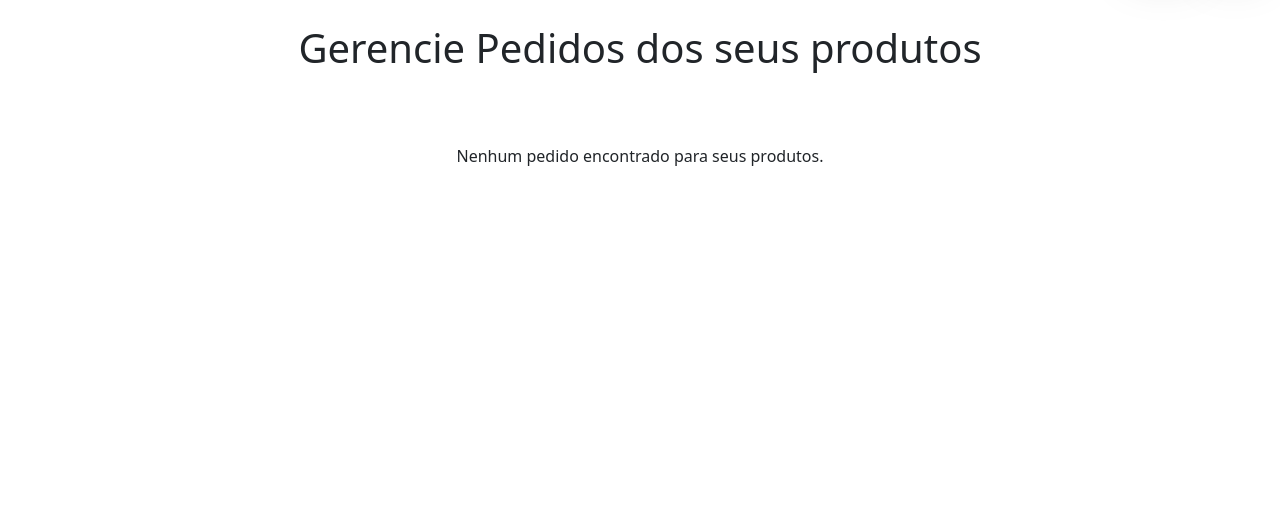
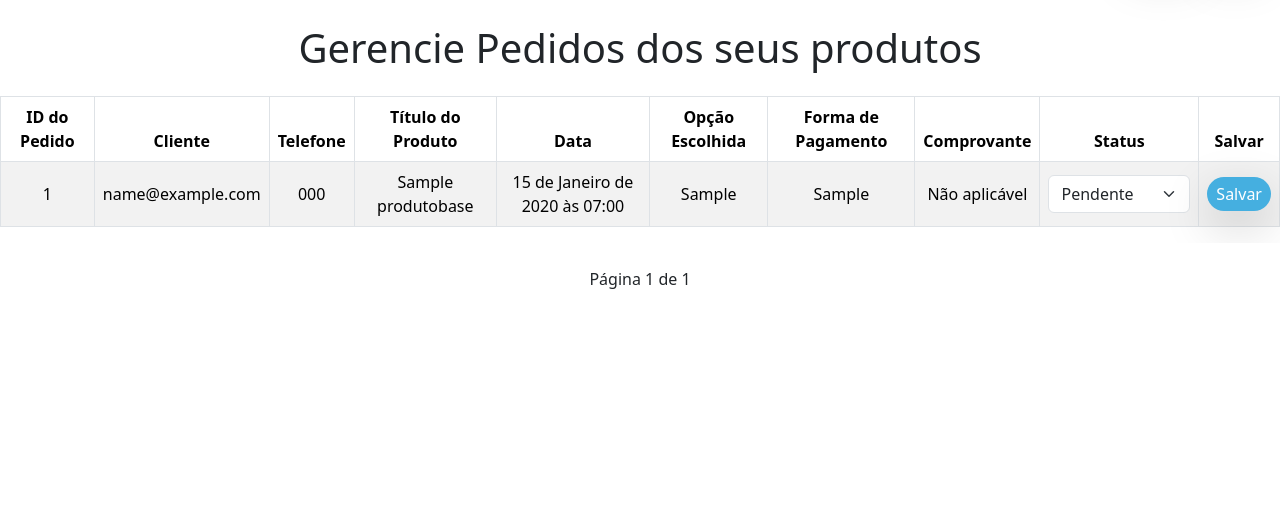
Before and after one commit to EugenioUrbano/IFSHOP, a Django app: page /pedidos_produtos/ in a window 1280 px wide. Shown: the part 100-631 px from the top of the page. Run offline with Django 5.2, Linux system fonts and the light colour scheme; a user stored in the database is signed in; tables that the repository leaves empty hold one stand-in row (values such as "Sample post"); grey boxes marked "Sample" are stand-in pictures; data that the repository does not hold is empty; some libraries are stand-ins or nearby versions.

Commit message:
Pedidos de produtos pronto e funcionando

```diff
--- a/ifshop/templates/pedidos/pedidos_camisetas.html
+++ b/ifshop/templates/pedidos/pedidos_camisetas.html
@@ -21,8 +21,6 @@
 <div class="container text-center my-4">
     <h1>Gerencie Pedidos das suas Camisetas</h1>
 </div>
-
-
 
 {% if pedidos_com_forms %}
 <div class="table-responsive">
--- a/ifshop/templates/pedidos/pedidos_produtos.html
+++ b/ifshop/templates/pedidos/pedidos_produtos.html
@@ -45,12 +45,12 @@
             {% for item in pedidos_com_forms %}
             <tr>
                 <td>{{ item.pedido.id }}</td>
-                <td>{{ item.pedido.pedido.cliente }}</td>
-                <td>{{ item.pedido.pedido.cliente.telefone }}</td>
+                <td>{{ item.pedido.cliente }}</td>
+                <td>{{ item.pedido.cliente.telefone }}</td>
                 <td>{{ item.pedido.produto.titulo }}</td>
-                <td>{{ item.pedido.pedido.data_pedido }}</td>
-                <td>{{ item.pedido.pedido.opcao_escolhida }}</td>
-                <td>{{ item.pedido.pedido.forma_pag }}</td>
+                <td>{{ item.pedido.data_pedido }}</td>
+                <td>{{ item.pedido.opcao_escolhida }}</td>
+                <td>{{ item.pedido.forma_pag }}</td>
                 <td>
                     {% if item.pedido.forma_pag == "Pix" %}
                         {% if item.pedido.comprovante_total %}
--- a/ifshop/views.py
+++ b/ifshop/views.py
@@ -285,6 +285,57 @@ def pedidos_camisetas(request):
         'arrecadado': sum(
             p.camiseta.preco if p.pedido.status == "Pago Totalmente" else
             p.camiseta.preco_parcela if p.pedido.status == "Pago 1° Parcela" else 0
+            for p in pedidos_all
+        )
+    })
+
+@login_required
+@user_passes_test(vendedor)
+def pedidos_produtos(request):
+    if request.method == 'POST':
+        pedido_id = request.POST.get('pedido_id')
+        novo_status = request.POST.get('status')
+
+        if pedido_id and novo_status:
+            try:
+                pedido = PedidoBase.objects.get(
+                    id=pedido_id,
+                    produto__vendedor=request.user
+                )
+                pedido.status = novo_status
+                pedido.save()
+                messages.success(request, f'Status do pedido #{pedido_id} atualizado para {novo_status}!')
+            except PedidoBase.DoesNotExist:
+                messages.error(request, 'Pedido não encontrado ou você não tem permissão para editá-lo.')
+
+        return redirect('pedidos_produtos')
+
+    pedidos_all = PedidoBase.objects.filter(
+        produto__vendedor=request.user,
+        produto__camiseta__isnull=True
+    ).select_related('produto', 'cliente').prefetch_related('produto__imagens').order_by('-data_pedido')
+
+    form_filtro = FiltroPedidosForm(request.GET or None)
+    if form_filtro.is_valid():
+        status = form_filtro.cleaned_data.get('status')
+        if status:
+            pedidos_all = pedidos_all.filter(status=status)
+
+    pedidos_com_forms = [{'pedido': p, 'form': AlterarStatusPedidoForm(instance=p)} for p in pedidos_all]
+
+    paginator = Paginator(pedidos_com_forms, 10)
+    page = request.GET.get("pagina")
+    pedidos_paginados = paginator.get_page(page)
+
+    return render(request, 'pedidos/pedidos_produtos.html', {
+        'pedidos_com_forms': pedidos_paginados,
+        'form_filtro': form_filtro,
+        'total_pedidos': pedidos_all.count(),
+        'total_pagos': pedidos_all.filter(status='Pago Totalmente').count(),
+        'total_pago_primeira': pedidos_all.filter(status='Pago 1° Parcela').count(),
+        'arrecadado': sum(
+            p.produto.preco if p.status == "Pago Totalmente" else
+            p.produto.preco_parcela if p.status == "Pago 1° Parcela" else 0
             for p in pedidos_all
         )
     })
@@ -718,9 +769,6 @@ def edit_produto(request, produto_id):
         'produto': produto
     })
 
-def pedidos_produtos(request):
-    return render(request, 'pedidos/pedidos_produtos.html')
-
 def produto(request, produto_id):
     produto = get_object_or_404(ProdutoBase.objects.prefetch_related('imagens', 'avaliacoes__cliente'), id=produto_id)
     forma_pag_opcoes = [f.strip() for f in produto.forma_pag_op.split(',')]
```
